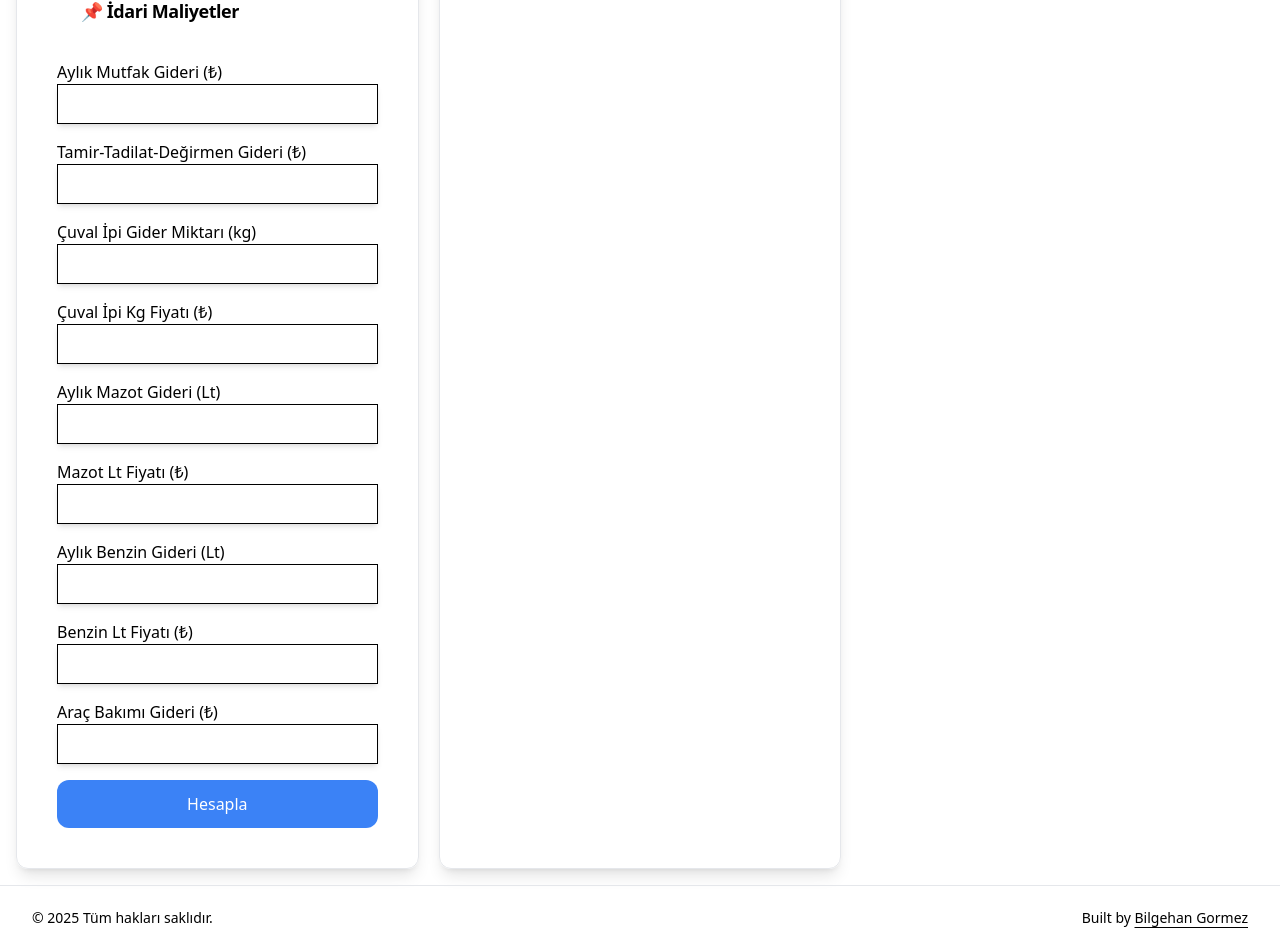
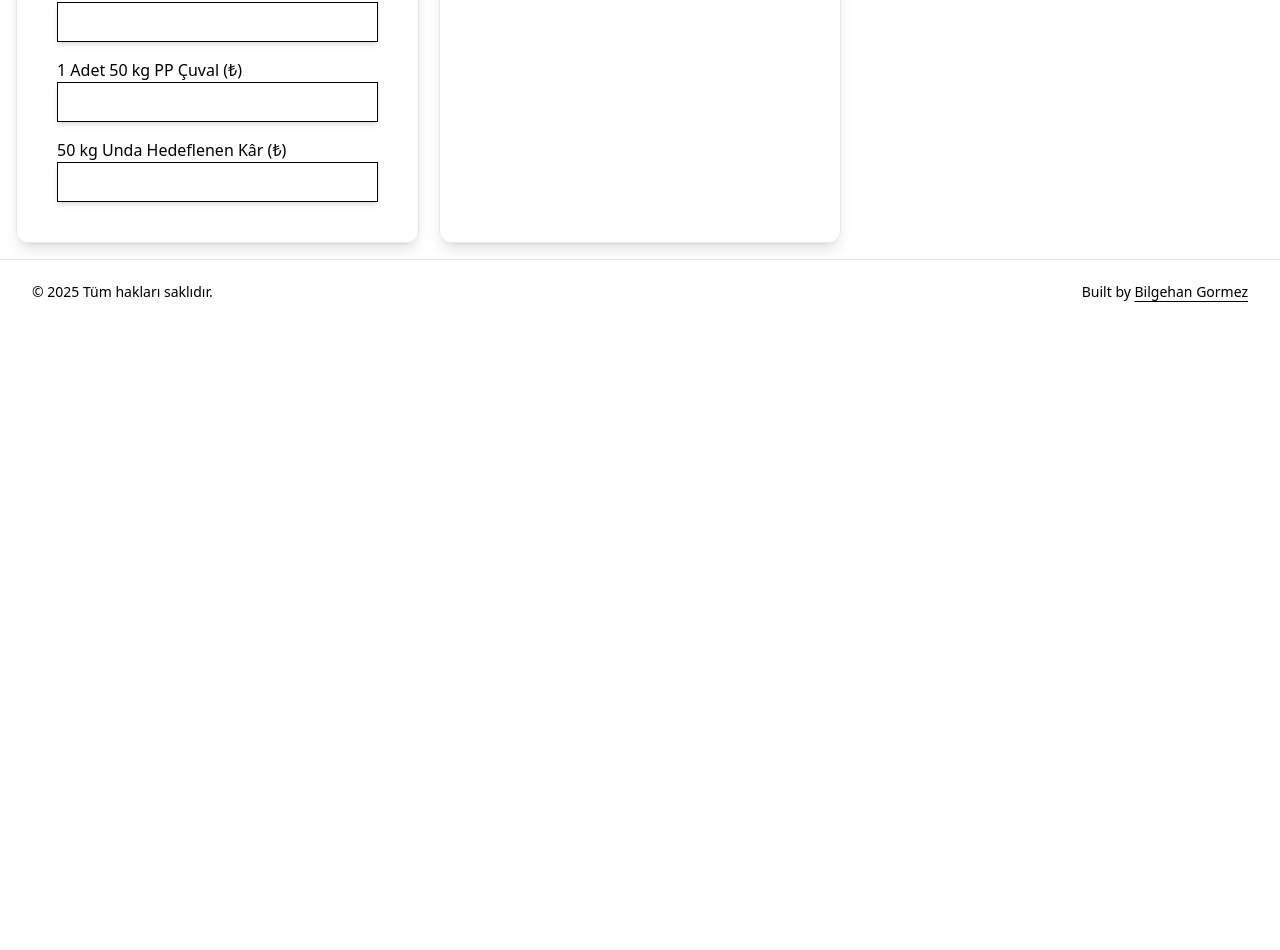
Before and after one commit to bilgehangormez/cost-and-selling-price-calculator, a Next.js app: page / in a window 1280 px wide. Shown: the part 760-1710 px from the top of the page. After the commit the page ends 1084 px from the top, so only its background shows below. Built offline with nearby package versions, Linux system fonts and the light colour scheme.

Commit message:
Update PriceCalculator.tsx

```diff
--- a/src/components/PriceCalculator.tsx
+++ b/src/components/PriceCalculator.tsx
@@ -50,6 +50,25 @@ export function PriceCalculator() {
     }, [randimanValue]);
 
     const onSubmit = async (data: Record<string, string>) => {
+        const branPrice = formatNumber(data.bran_price);
+        const bonkalitPrice = formatNumber(data.bonkalit_price);
+
+        // **İdari maliyet hesaplaması**
+        const sackThreadCost = formatNumber(data.sack_thread_kg) * formatNumber(data.sack_thread_price);
+        const dieselCost = formatNumber(data.diesel_liters) * formatNumber(data.diesel_price);
+        const gasolineCost = formatNumber(data.gasoline_liters) * formatNumber(data.gasoline_price);
+        const totalAdministrativeCost =
+            formatNumber(data.kitchen_expense) +
+            formatNumber(data.maintenance_expense) +
+            sackThreadCost +
+            dieselCost +
+            gasolineCost +
+            formatNumber(data.vehicle_maintenance);
+
+        const monthlyWheat = formatNumber(data.monthly_wheat);
+        const adminCostPer50Kg = monthlyWheat > 0 ? (totalAdministrativeCost / monthlyWheat) * wheatRequired : 0;
+        setAdministrativeCost(adminCostPer50Kg);
+
         const calculator = new CostCalculator(
             data.electricity_kwh.replace(",", "."),
             data.electricity_price.replace(",", "."),
@@ -59,27 +78,15 @@ export function PriceCalculator() {
             data.bag_cost.replace(",", "."),
             data.bran_price.replace(",", "."),
             data.bonkalit_price.replace(",", "."),
-            data.target_profit.replace(",", "."),
-            data.kitchen_expense.replace(",", "."),
-            data.maintenance_expense.replace(",", "."),
-            data.sack_thread_kg.replace(",", "."),
-            data.sack_thread_price.replace(",", "."),
-            data.diesel_liters.replace(",", "."),
-            data.diesel_price.replace(",", "."),
-            data.gasoline_liters.replace(",", "."),
-            data.gasoline_price.replace(",", "."),
-            data.vehicle_maintenance.replace(",", "."),
-            data.monthly_wheat.replace(",", ".")
+            data.target_profit.replace(",", ".")
         );
 
         const result = await calculator.calculateCosts();
-        setFinalPrice(result.finalPrice);
-        setWheatRequired(result.wheatRequired); // Kullanım sağlandı
+        setFinalPrice(result.finalPrice + adminCostPer50Kg);
         setBranKg(result.branKg);
         setBonkalitKg(result.bonkalitKg);
-        setBranRevenue(result.branRevenue);
-        setBonkalitRevenue(result.bonkalitRevenue);
-        setAdministrativeCost(result.administrativeCost);
+        setBranRevenue(result.branKg * branPrice);
+        setBonkalitRevenue(result.bonkalitKg * bonkalitPrice);
     };
 
     return (
@@ -99,19 +106,9 @@ export function PriceCalculator() {
                         <div><Label>Buğday kg Fiyatı (₺)</Label><Input {...register("wheat_price")} /></div>
                         <div><Label>Kepek kg Fiyatı (₺)</Label><Input {...register("bran_price")} /></div>
                         <div><Label>Bonkalit kg Fiyatı (₺)</Label><Input {...register("bonkalit_price")} /></div>
-
-                        <CardHeader><CardTitle>📌 İdari Maliyetler</CardTitle></CardHeader>
-                        <div><Label>Aylık Mutfak Gideri (₺)</Label><Input {...register("kitchen_expense")} /></div>
-                        <div><Label>Tamir-Tadilat-Değirmen Gideri (₺)</Label><Input {...register("maintenance_expense")} /></div>
-                        <div><Label>Çuval İpi Gider Miktarı (kg)</Label><Input {...register("sack_thread_kg")} /></div>
-                        <div><Label>Çuval İpi Kg Fiyatı (₺)</Label><Input {...register("sack_thread_price")} /></div>
-                        <div><Label>Aylık Mazot Gideri (Lt)</Label><Input {...register("diesel_liters")} /></div>
-                        <div><Label>Mazot Lt Fiyatı (₺)</Label><Input {...register("diesel_price")} /></div>
-                        <div><Label>Aylık Benzin Gideri (Lt)</Label><Input {...register("gasoline_liters")} /></div>
-                        <div><Label>Benzin Lt Fiyatı (₺)</Label><Input {...register("gasoline_price")} /></div>
-                        <div><Label>Araç Bakımı Gideri (₺)</Label><Input {...register("vehicle_maintenance")} /></div>
-
-                        <button type="submit" className="w-full h-12 text-base rounded-xl bg-blue-500 text-white">Hesapla</button>
+                        <div><Label>50 kg Un İçin İşçilik Maliyeti (₺)</Label><Input {...register("labor_cost")} /></div>
+                        <div><Label>1 Adet 50 kg PP Çuval (₺)</Label><Input {...register("bag_cost")} /></div>
+                        <div><Label>50 kg Unda Hedeflenen Kâr (₺)</Label><Input {...register("target_profit")} /></div>
                     </form>
                 </CardContent>
             </Card>
```
